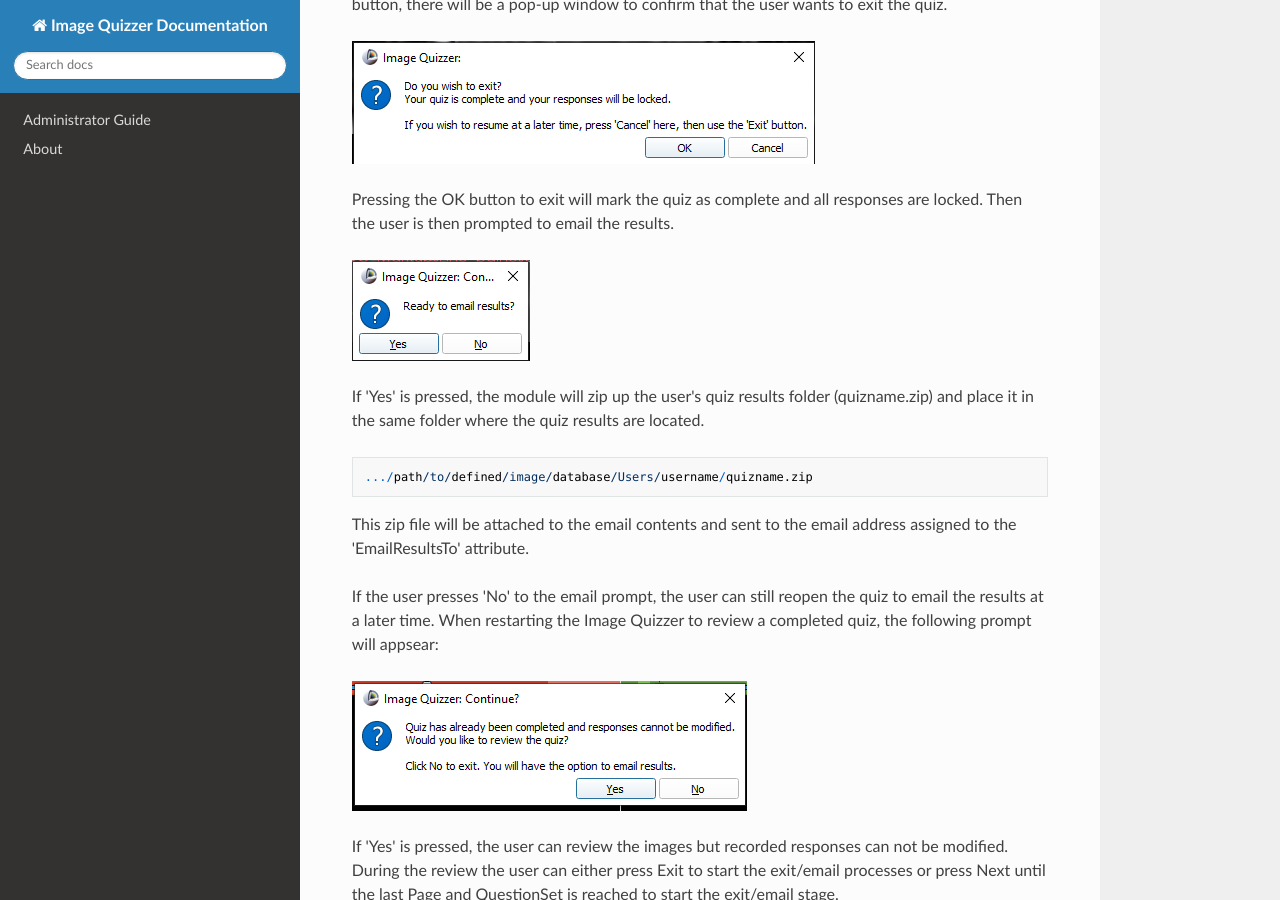
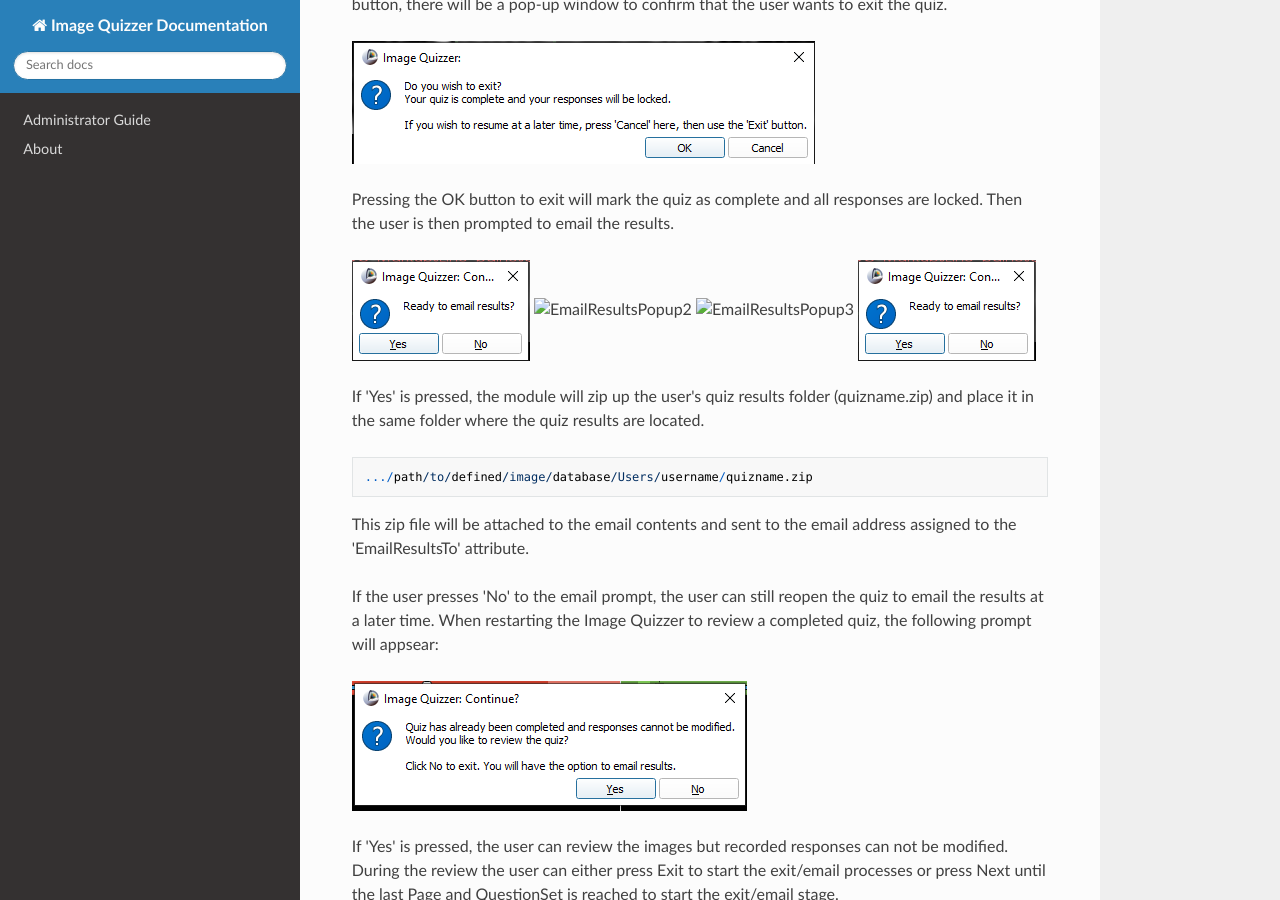
Before and after one commit to baines-imaging-research-laboratory/ImageQuizzerDocumentation, an MkDocs documentation site: the page built from docs/administrator/email.md, in a window 1280 px wide and 900 px high, scrolled down 764 px. Built offline with MkDocs 1.6.1, drawn with Linux system fonts in a browser that asks for light colours; nearby versions of some CDN libraries; old or Windows-style settings are respelled for this version of MkDocs.

Commit message:
email results popup attempts

```diff
--- a/docs/administrator/email.md
+++ b/docs/administrator/email.md
@@ -38,7 +38,10 @@ there will be a pop-up window to confirm that the user wants to exit the quiz.
 Pressing the OK button to exit will mark the quiz as complete and all responses are locked.
 Then the user is then prompted to email the results.
 
-![EmailResultsPopup](../assets/EmailResultsPopup.png)
+![EmailResultsPopup1](../assets/EmailResultsPopup.png)
+![EmailResultsPopup2](assets/EmailResultsPopup.png)
+![EmailResultsPopup3](./assets/EmailResultsPopup.png)
+![EmailResultsPopup4](/administrator/assets/EmailResultsPopup.png)
 
 If 'Yes' is pressed, the module will zip up the user's quiz results folder (quizname.zip)
 and place it in the same folder where the quiz results are located.
```
Also changed, not shown: site/administrator/email/index.html, site/index.html, site/sitemap.xml, 1 other file.
